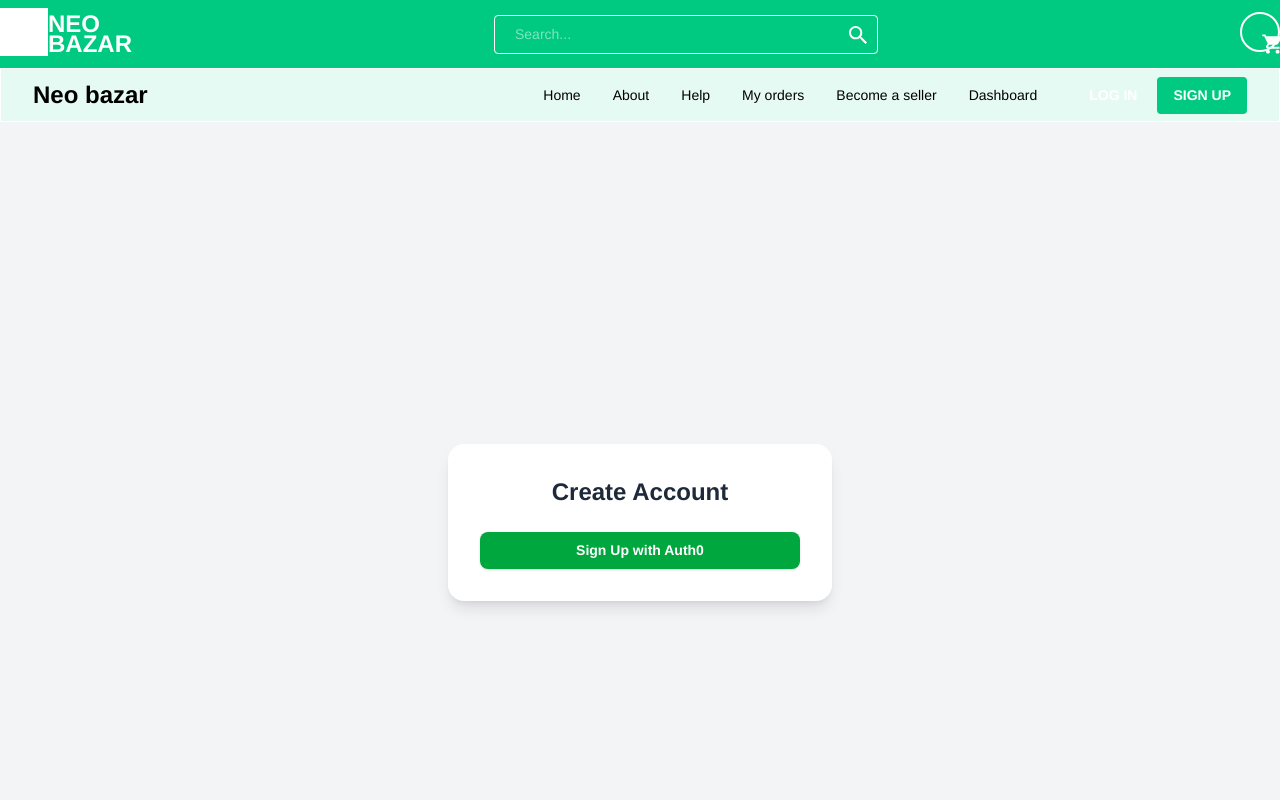
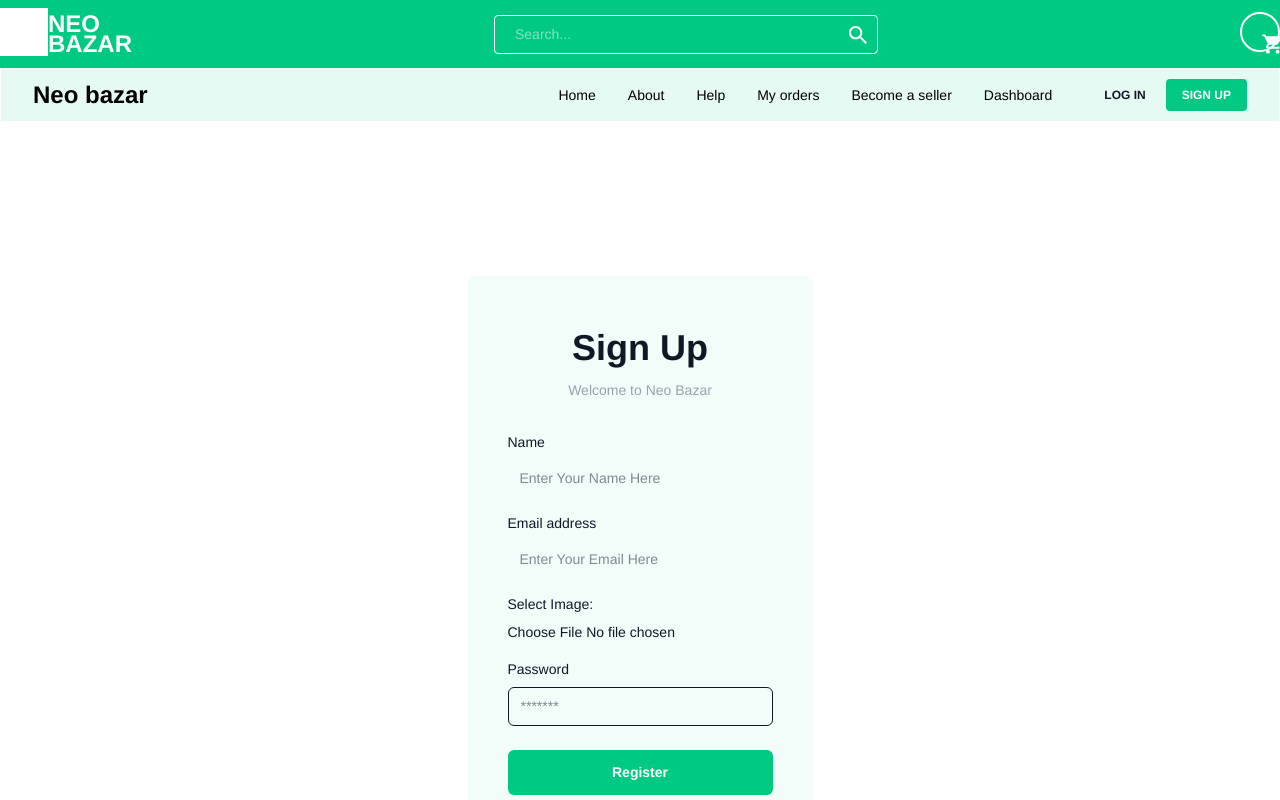
Before and after one commit to devsafex/neo-bazar, a React (Vite) app: page /signup in a window 1280 px wide. Shown: the top 800 px of the page. Built offline with nearby package versions, Linux system fonts and the light colour scheme; no server answers; grey boxes are pictures that could not be loaded.

Commit message:
login and register done with firebase

```diff
--- a/package.json
+++ b/package.json
@@ -13,6 +13,7 @@
     "@auth0/auth0-react": "^2.3.0",
     "@material-tailwind/react": "^2.1.10",
     "@tailwindcss/vite": "^4.0.3",
+    "firebase": "^11.3.0",
     "prop-types": "^15.8.1",
     "react": "^18.3.1",
     "react-countdown": "^2.3.6",
--- a/src/Pages/Login/Login.jsx
+++ b/src/Pages/Login/Login.jsx
@@ -1,26 +1,76 @@
-import { useAuth0 } from "@auth0/auth0-react";
+import { Link, useNavigate } from "react-router-dom";
+import { FcGoogle } from "react-icons/fc";
 import { CgSpinnerAlt } from "react-icons/cg";
+import { useState } from "react";
+import useAuth from "../../hooks/useAuth";
 
 const Login = () => {
-  const { user, loginWithRedirect, isAuthenticated, logout, isLoading  } = useAuth0();
-  console.log(user);
+  const { signIn, signInWithGoogle, loading, setLoading, setUser } = useAuth();
+  const navigate = useNavigate();
+  const [error, setError] = useState("");
+
+  const handleSubmit = async (event) => {
+    event.preventDefault();
+    setError("");
+    const form = event.target;
+    const email = form.email.value;
+    const password = form.password.value;
+
+    try {
+      const res = await signIn(email, password);
+      setUser(res?.user);
+      navigate("/", { replace: true });
+    } catch (err) {
+      setLoading(false);
+      setError(err?.message);
+    }
+  };
+
+  const handleGoogleSignIn = async () => {
+    try {
+      await signInWithGoogle();
+      navigate("/", { replace: true });
+    } catch (err) {
+      setLoading(false);
+      setError(err?.message);
+    }
+  };
 
   return (
-    <div className="flex items-center justify-center min-h-screen">
-      <div className=" p-8 rounded-lg shadow-lg text-center max-w-sm w-full">
-        <h2 className="text-3xl font-bold text-[#00C982]">Welcome Back</h2>
-        <p className="text-gray-400 mt-2">Login to continue</p>
-
-        {isAuthenticated ? (
-          <button onClick={() => logout()}>{isLoading ? <CgSpinnerAlt className="animate-spin m-auto" />:'LOGOUT'}</button>
-        ) : (
-          <button
-            onClick={() => loginWithRedirect()}
-            className="mt-6 w-full bg-[#00C982] text-white py-3 rounded-md font-semibold hover:bg-[#00a06e] transition"
-          >
-            Login with Auth0
-          </button>
-        )}
+    <div className="flex flex-col lg:flex-row gap-20 my-10 md:my-16 lg:my-20 justify-center items-center min-h-screen bg-white">
+      <div className="flex flex-col max-w-md p-6 rounded-md sm:p-10 bg-[#00C982]/5 text-gray-900">
+        <div className="mb-8 text-center">
+          <h1 className="my-3 text-4xl font-bold">Log In</h1>
+          <p className="text-sm text-gray-400">Sign in to access your account</p>
+        </div>
+        <form onSubmit={handleSubmit} className="space-y-6">
+          <div className="space-y-4">
+            <div>
+              <label htmlFor="email" className="block mb-2 text-sm">Email address</label>
+              <input type="email" name="email" id="email" required placeholder="Enter Your Email Here" className="w-full px-3 py-2 input input-bordered focus:outline-[#00C982] text-gray-900" />
+            </div>
+            <div>
+              <label htmlFor="password" className="text-sm mb-2">Password</label>
+              <input type="password" name="password" autoComplete="current-password" id="password" required placeholder="*******" className="w-full px-3 py-2 input input-bordered focus:outline-[#00C982] text-gray-900" />
+            </div>
+            {error && <p className="mb-2 text-red-500 text-sm">{error}</p>}
+          </div>
+          <div>
+            <button type="submit" className="bg-[#00C982] hover:bg-[#009F66] w-full rounded-md py-3 text-white font-bold">
+              {loading ? <CgSpinnerAlt className="animate-spin m-auto" /> : "Login"}
+            </button>
+          </div>
+        </form>
+        <div className="space-y-1 my-2">
+          <button className="text-xs hover:underline hover:text-[#00C982] text-gray-400">Forgot password?</button>
+        </div>
+        <div onClick={handleGoogleSignIn} className="flex justify-center border-[#00C982] items-center space-x-2 border my-3 p-2 rounded-lg cursor-pointer">
+          <FcGoogle size={32} />
+          <p>Continue with Google</p>
+        </div>
+        <p className="px-6 text-sm text-center text-gray-400">
+          Don't have an account yet? <Link to="/signup" className="hover:underline hover:text-[#00C982] font-bold text-gray-600">Sign up</Link>.
+        </p>
       </div>
     </div>
   );
--- a/src/Pages/SignUp/SignUp.jsx
+++ b/src/Pages/SignUp/SignUp.jsx
@@ -1,25 +1,165 @@
-import { useAuth0 } from "@auth0/auth0-react";
+import { Link, useNavigate } from "react-router-dom";
+import { FcGoogle } from "react-icons/fc";
+// import useAuth from "../../hooks/useAuth";
+// import { toast } from "react-hot-toast";
+// import { imageUpload, saveUser } from "../../utilities/utils";
+import { useState } from "react";
+import { CgSpinnerAlt } from "react-icons/cg";
+import useAuth from "../../hooks/useAuth";
 
 const SignUp = () => {
-  const { loginWithRedirect } = useAuth0();
 
-  const handleSignup = () => {
-    loginWithRedirect({
-      screen_hint: "signup", // This will force the signup screen
-      redirect_uri: window.location.origin, // Optional: to specify where to redirect after successful login/signup
-    });
+  const [error, setError] = useState("");
+  const { createUser, signInWithGoogle, loading, setLoading } =
+    useAuth();
+const navigate = useNavigate()
+  const handleSubmit = async (event) => {
+    event.preventDefault();
+    setError('')
+    const form = event.target;
+    const name = form.name.value;
+    const email = form.email.value;
+    const password = form.password.value;
+
+    if (password.length < 6) {
+      setError("Length must be at least 6 character ");
+    }
+    if (!/[a-z]/.test(password)) {
+      setError("Password must contain at least one lowercase letter");
+      return;
+    }
+    if (!/[A-Z]/.test(password)) {
+      setError("Password must contain at least one uppercase letter");
+      return;
+    }
+    if (!/[0-9]/.test(password)) {
+      setError("Password must contain at least one digit");
+      return;
+    }
+
+    try {
+      await createUser(email, password);
+      navigate('/')
+    } catch (error) {
+      setLoading(false)
+      console.log(error?.message)
+    }
   };
 
+  // Handle Google Signin
+  const handleGoogleSignIn = async () => {
+    try {
+      await signInWithGoogle();
+    } catch (error) {
+      setLoading(false)
+      console.log(error?.message)
+    }
+  };
   return (
-    <div className="flex items-center justify-center h-screen bg-gray-100">
-      <div className="bg-white p-8 rounded-2xl shadow-lg max-w-sm w-full">
-        <h2 className="text-2xl font-bold text-gray-800 text-center mb-6">Create Account</h2>
+    <div className="flex flex-col lg:flex-row gap-20 my-10 md:my-16 lg:my-20 justify-center items-center min-h-screen bg-white">
 
-        <button
-          onClick={handleSignup}
-          className="w-full flex items-center justify-center space-x-2 bg-green-600 hover:bg-green-700 text-white font-semibold py-2 px-4 rounded-lg shadow">
-          <span>Sign Up with Auth0</span>
-        </button>
+      <div className="flex flex-col max-w-md p-6 rounded-md sm:p-10 bg-[#00C982]/5 text-gray-900">
+        <div className="mb-8 text-center">
+          <h1 className="my-3 text-4xl font-bold">Sign Up</h1>
+          <p className="text-sm text-gray-400">Welcome to Neo Bazar</p>
+        </div>
+        <form
+          onSubmit={handleSubmit}
+          noValidate=""
+          action=""
+          className="space-y-6 ng-untouched ng-pristine ng-valid"
+        >
+          <div className="space-y-4">
+            <div>
+              <label htmlFor="email" className="block mb-2 text-sm">
+                Name
+              </label>
+              <input
+                type="text"
+                name="name"
+                id="name"
+                placeholder="Enter Your Name Here"
+                className="w-full px-3 py-2 input input-bordered focus:outline-[#00C982] text-gray-900"
+                data-temp-mail-org="0"
+              />
+            </div>
+            <div>
+              <label htmlFor="email" className="block mb-2 text-sm">
+                Email address
+              </label>
+              <input
+                type="email"
+                name="email"
+                id="email"
+                required
+                placeholder="Enter Your Email Here"
+                className="w-full px-3 py-2 input input-bordered focus:outline-[#00C982] text-gray-900"
+                data-temp-mail-org="0"
+              />
+            </div>
+            <div>
+              <label htmlFor="image" className="block mb-2 text-sm">
+                Select Image:
+              </label>
+              <input
+                required
+                type="file"
+                id="image"
+                name="image"
+                accept="image/*"
+              />
+            </div>
+
+            <div>
+              <div className="flex justify-between">
+                <label htmlFor="password" className="text-sm mb-2">
+                  Password
+                </label>
+              </div>
+              <input
+                type="password"
+                name="password"
+                autoComplete="new-password"
+                id="password"
+                required
+                placeholder="*******"
+                className="w-full px-3 py-2 border input input-bordered rounded-md focus:outline-[#00C982] text-gray-900"
+              />
+            </div>
+            {error && <p className="mb-2 text-red-500 text-sm">{error}</p>}
+          </div>
+
+          <div>
+            <button
+              type="submit"
+              className="bg-[#00C982] hover:bg-[#009F66] w-full rounded-md py-3 text-white font-bold"
+            >
+              {loading ? (
+                <CgSpinnerAlt className="animate-spin m-auto" />
+              ) : (
+                "Register"
+              )}
+            </button>
+          </div>
+        </form>
+
+        <div
+          onClick={handleGoogleSignIn}
+          className="flex justify-center border-[#00C982] items-center space-x-2  border my-3 p-2 rounded-lg cursor-pointer"
+        >
+          <FcGoogle size={32} />
+          <p>Continue with Google</p>
+        </div>
+        <p className="px-6 text-sm text-center text-gray-400">
+          Already have an account?
+          <Link
+            to="/login"
+            className="hover:underline hover:text-[#00C982] font-bold text-gray-600"
+          >
+            Login
+          </Link>
+          .
+        </p>
       </div>
     </div>
   );
--- /dev/null
+++ b/src/Providers/AuthProviders.jsx
@@ -0,0 +1,96 @@
+/* eslint-disable react/prop-types */
+import { createContext, useEffect, useState } from 'react'
+import {
+  GoogleAuthProvider,
+  createUserWithEmailAndPassword,
+  getAuth,
+  onAuthStateChanged,
+  signInWithEmailAndPassword,
+  signInWithPopup,
+  signOut,
+  updateProfile,
+} from 'firebase/auth'
+import { app } from '../firebase/firebase.config'
+// import useAxiosPublic from '../hooks/useAxiosPublic'
+
+// eslint-disable-next-line react-refresh/only-export-components
+export const AuthContext = createContext(null)
+const auth = getAuth(app)
+const googleProvider = new GoogleAuthProvider()
+
+const AuthProvider = ({ children }) => {
+//   const axiosPublic = useAxiosPublic()
+  const [user, setUser] = useState(null)
+  const [loading, setLoading] = useState(true)
+
+  const createUser = (email, password) => {
+    setLoading(true)
+    return createUserWithEmailAndPassword(auth, email, password)
+  }
+
+  const signIn = (email, password) => {
+    // setLoading(true)
+    return signInWithEmailAndPassword(auth, email, password)
+  }
+
+  const signInWithGoogle = () => {
+    setLoading(true)
+    return signInWithPopup(auth, googleProvider)
+  }
+
+  const logOut = async () => {
+    setLoading(true)
+    return signOut(auth)
+  }
+
+  const updateUserProfile = (name, photo) => {
+    return updateProfile(auth.currentUser, {
+      displayName: name,
+      photoURL: photo,
+    })
+  }
+
+  // onAuthStateChange
+  useEffect(() => {
+    const unsubscribe = onAuthStateChanged(auth, async currentUser => {
+      setUser(currentUser)
+
+    //   if (currentUser && currentUser?.email) {
+    //     const userInfo = {
+    //       email: currentUser.email,
+    //     };
+    //     axiosPublic.post("/jwt", userInfo).then((res) => {
+    //       if (res.data.token) {
+    //         localStorage.setItem("access-token", res.data.token);
+    //         setLoading(false);
+    //       }
+    //     });
+    //   } else {
+    //     localStorage.removeItem("access-token");
+    //     setLoading(false)
+    //   }
+      setLoading(false)
+    })
+    return () => {
+      return unsubscribe()
+    }
+  }, [])
+
+  const authInfo = {
+    user,
+    setUser,
+    loading,
+    setLoading,
+    createUser,
+    signIn,
+    signInWithGoogle,
+    logOut,
+    updateUserProfile,
+  }
+
+  return (
+    <AuthContext.Provider value={authInfo}>{children}</AuthContext.Provider>
+  )
+}
+
+export default AuthProvider
--- /dev/null
+++ b/src/firebase/firebase.config.js
@@ -0,0 +1,12 @@
+import { initializeApp } from "firebase/app";
+
+const firebaseConfig = {
+  apiKey: "AIzaSyC5sCzr-OWp5Hz26UGmEiR2iufMqnH5wHo",
+  authDomain: "neo-bazar.firebaseapp.com",
+  projectId: "neo-bazar",
+  storageBucket: "neo-bazar.firebasestorage.app",
+  messagingSenderId: "248515101244",
+  appId: "1:248515101244:web:0d84c41f9c4d402b533939"
+};
+
+export const app = initializeApp(firebaseConfig);
--- /dev/null
+++ b/src/hooks/useAuth.js
@@ -0,0 +1,9 @@
+import { useContext } from "react"
+import { AuthContext } from "../Providers/AuthProviders"
+
+const useAuth=()=>{
+    const auth = useContext(AuthContext)
+    return auth
+}
+
+export default useAuth
--- a/src/main.jsx
+++ b/src/main.jsx
@@ -4,18 +4,12 @@ import "./index.css";
 
 import { RouterProvider } from "react-router-dom";
 import router from "./routes/router.jsx";
-import { Auth0Provider } from "@auth0/auth0-react";
+import AuthProvider from "./Providers/AuthProviders.jsx";
 
 createRoot(document.getElementById("root")).render(
   <StrictMode>
-    <Auth0Provider
-      domain="dev-nyzpwezqpr7spckl.us.auth0.com"
-      clientId="QXsoY6tmTzDksBFGiRPgnWl1n9Y1UCMr"
-      authorizationParams={{
-        redirect_uri: window.location.origin,
-      }}
-    >
+    <AuthProvider>
       <RouterProvider router={router}></RouterProvider>
-    </Auth0Provider>
+    </AuthProvider>
   </StrictMode>
 );
```
Also changed, not shown: 1 other file (tests, documents, lock files or other folders).
